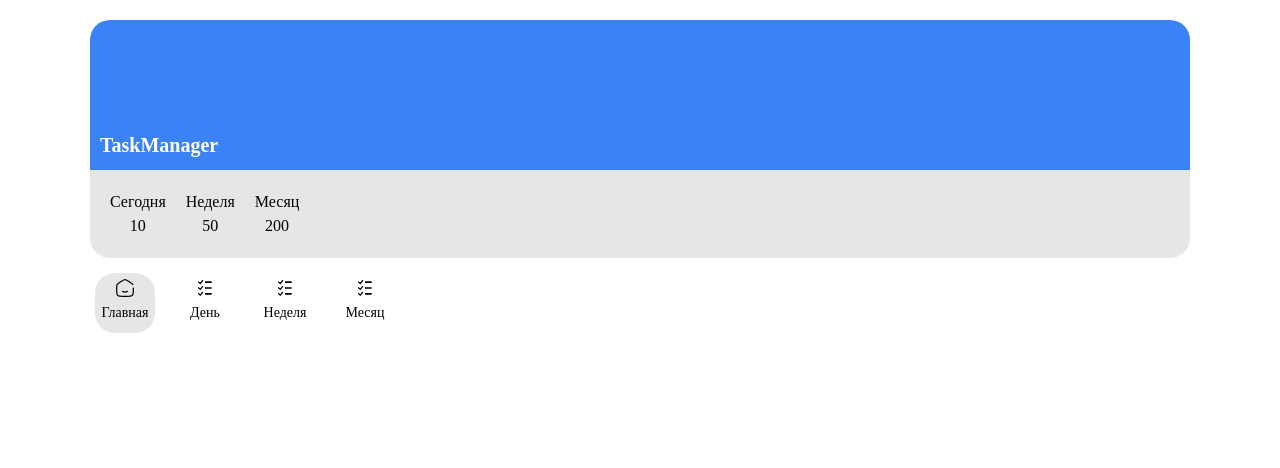
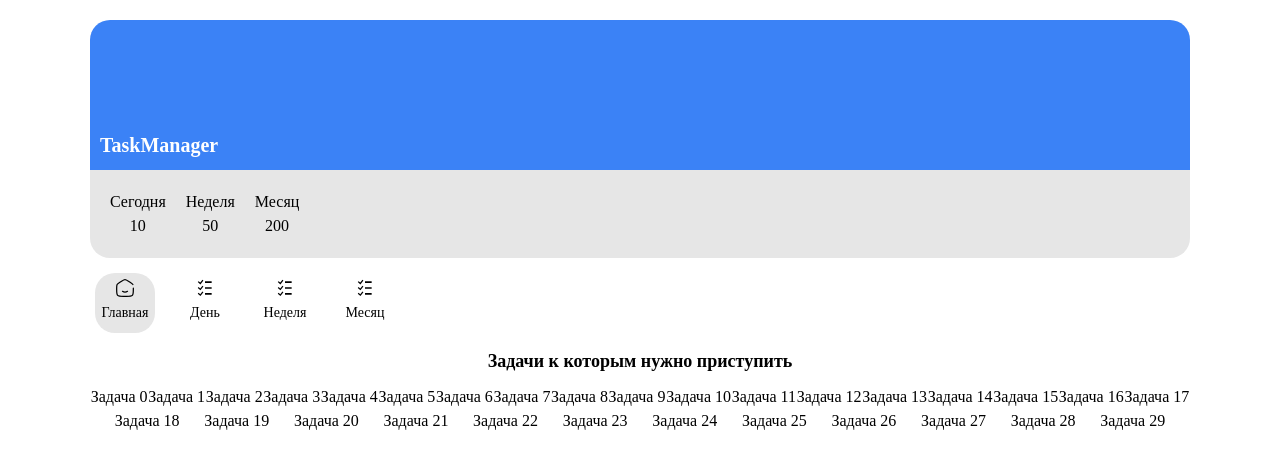
Before and after one commit to Lychil/TaskManager, a React (Vite) app in the folder client/: page /home in a window 1280 px wide. Shown: the top 468 px of the page. Built offline with nearby package versions, Linux system fonts and the light colour scheme.

Commit message:
home. added Home page

```diff
--- /dev/null
+++ b/client/src/common/components/tasks/TaskList.tsx
@@ -0,0 +1,23 @@
+import styled from 'styled-components';
+
+export default function TaskList() {
+    return (
+        <Wrapper>
+            <List>
+                {[...Array(30)].map((_, i) => (
+                    <Item key={i}>Задача {i}</Item>
+                ))}
+            </List>
+        </Wrapper>
+    )
+}
+// ToDo: переделать стили под grid
+const Wrapper = styled('div')``;
+
+const List = styled('ul')`
+display: flex;
+flex-wrap: wrap;
+justify-content: space-evenly;
+`;
+
+const Item = styled('li')``;
--- /dev/null
+++ b/client/src/pages/Home.tsx
@@ -0,0 +1,21 @@
+import TaskList from '@/common/components/tasks/TaskList';
+import { fonts } from '@/common/styles/styleConstants';
+import styled from 'styled-components';
+
+export default function Home() {
+    return (
+        <Wrapper>
+            <Title>Задачи к которым нужно приступить</Title>
+            <TaskList />
+        </Wrapper>
+    )
+}
+
+const Wrapper = styled('div')``;
+
+const Title = styled('h2')`
+margin-bottom: 10px;
+text-align: center;
+font-size: ${fonts.sizes.subtitle};
+font-weight: ${fonts.weights.bold};
+`;
--- a/client/src/router/RoutesProvider.tsx
+++ b/client/src/router/RoutesProvider.tsx
@@ -1,4 +1,5 @@
 import MainLayout from "@/common/layouts/MainLayout";
+import Home from "@/pages/Home";
 import { Route, RouterProvider, createBrowserRouter, createRoutesFromElements } from "react-router-dom";
 
 export default function RoutesProvider() {
@@ -6,7 +7,7 @@ export default function RoutesProvider() {
         createRoutesFromElements(
             <>
                 <Route path="/" element={<MainLayout/>}>
-                    <Route path="home" element={<></>} />
+                    <Route path="home" element={<Home />} />
                     {/* ToDo: возможно реализовать через параметр */}
                     <Route path="tasks" element={<></>}>
                         <Route path="day" element={<></>}/>
```
